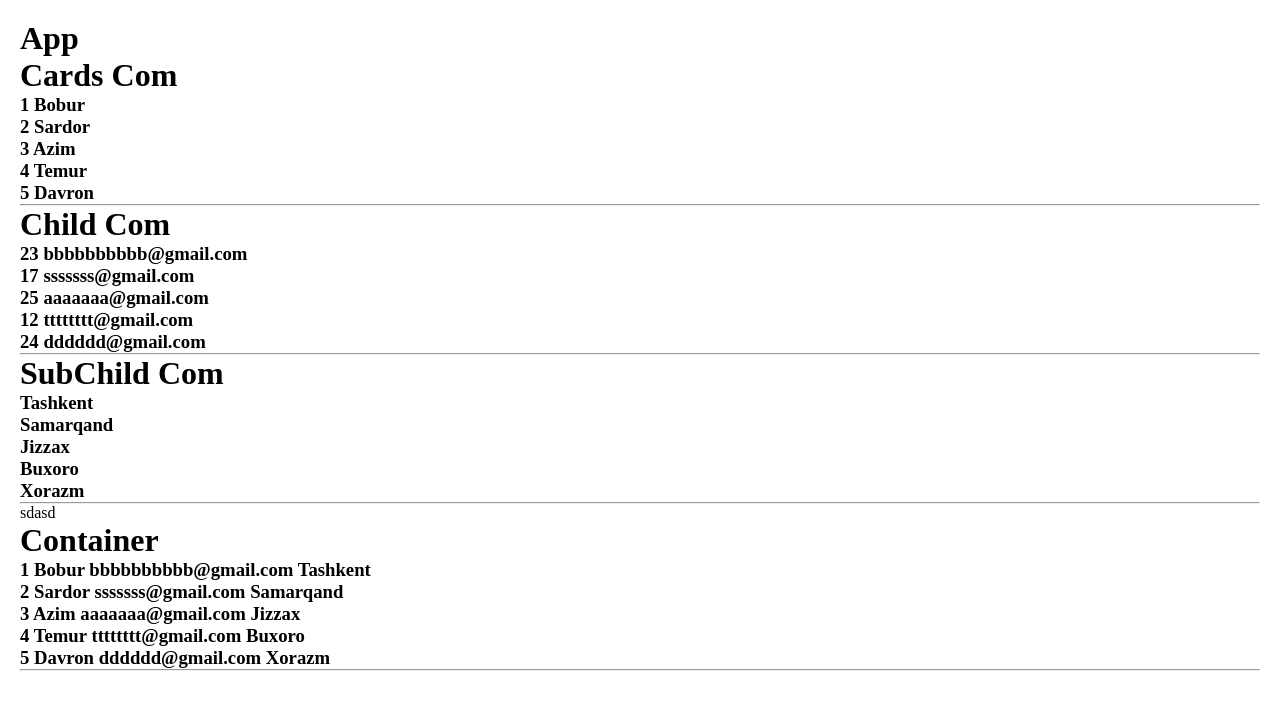
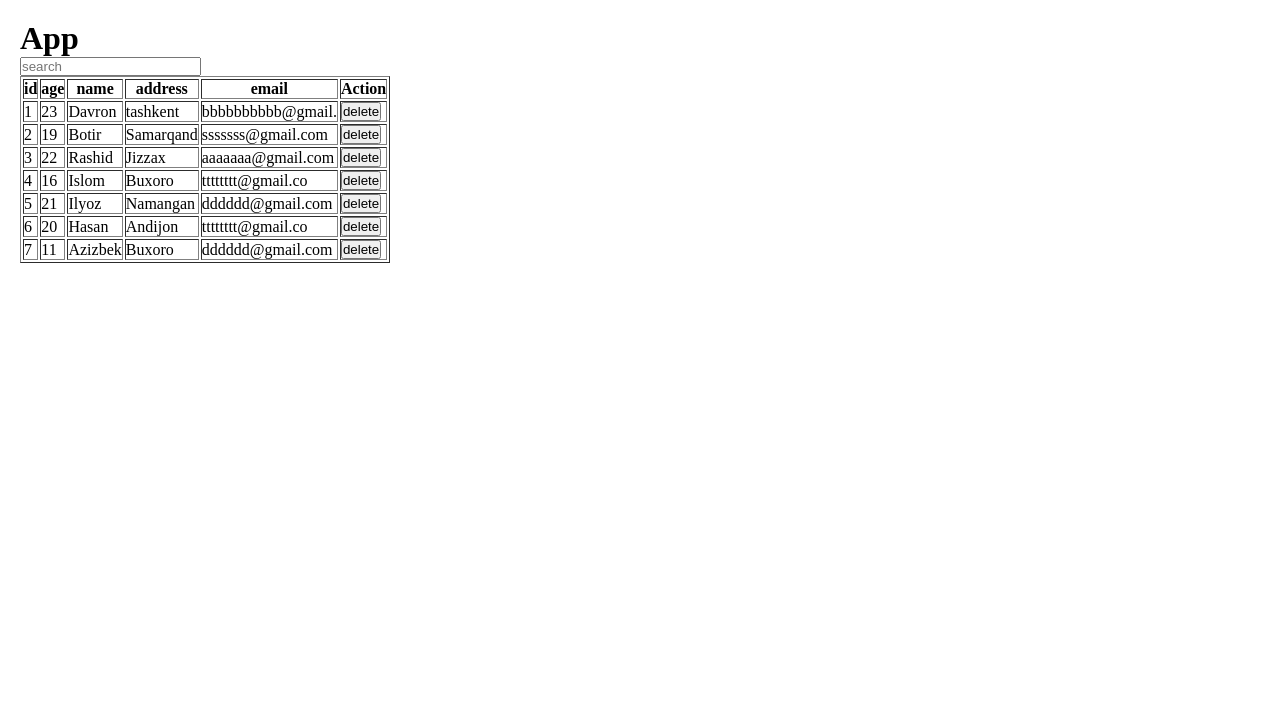
Before and after one commit to Mirmukhsit/firstreact, a React (Create React App) app: page / in a window 1280 px wide. Shown: the top 710 px of the page. Built offline with nearby package versions, Linux system fonts and the light colour scheme; the HTML template or start-up script is replaced by a standard one.

Commit message:
search and delete

```diff
--- a/src/App.js
+++ b/src/App.js
@@ -1,22 +1,20 @@
 import React from 'react'
-import Cards from './components/Card'
-// import ChildCom from './components/ChildCom'
-import Container from './components/Container'
+import Map from './components/Map';
+
 
 const data = [
-  {id:1,names:"Bobur",age:23, email:"bbbbbbbbbb@gmail.com",address:"Tashkent"},
+  {id:1,names:"Bobur",age:23,  email:"bbbbbbbbbb@gmail.com",address:"Tashkent"},
   {id:2,names:"Sardor",age:17, email:"sssssss@gmail.com",address:"Samarqand"},
-  {id:3,names:"Azim",age:25, email:"aaaaaaa@gmail.com",address:"Jizzax"},
-  {id:4,names:"Temur",age:12, email:"tttttttt@gmail.com",address:"Buxoro"},
+  {id:3,names:"Azim",age:25,   email:"aaaaaaa@gmail.com",address:"Jizzax"},
+  {id:4,names:"Temur",age:12,  email:"tttttttt@gmail.com",address:"Buxoro"},
   {id:5,names:"Davron",age:24, email:"dddddd@gmail.com",address:"Xorazm"},
-]
+];
+
 function App() {
   return (
     <div style={{padding:"20px"}}>
       <h1>App</h1>
-      <Cards datas={data}/>
-      sdasd
-      <Container datas={data}/>
+      <Map />
     </div>
   )
 }
--- /dev/null
+++ b/src/Moc.js
@@ -0,0 +1,9 @@
+export const data = [
+    { id: 1, age: 23,email:"bbbbbbbbbb@gmail.", name: "Davron", address: "tashkent" },
+    { id: 2, age: 19,email:"sssssss@gmail.com", name: "Botir", address: "Samarqand" },
+    { id: 3, age: 22,email:"aaaaaaa@gmail.com", name: "Rashid", address: "Jizzax" },
+    { id: 4, age: 16,email:"tttttttt@gmail.co", name: "Islom", address: "Buxoro" },
+    { id: 5, age: 21,email:"dddddd@gmail.com", name: "Ilyoz", address: "Namangan" },
+    { id: 6, age: 20,email:"tttttttt@gmail.co", name: "Hasan", address: "Andijon" },
+    { id: 7, age: 11,email:"dddddd@gmail.com", name: "Azizbek", address: "Buxoro" },
+];
--- a/src/components/Card.jsx
+++ /dev/null
@@ -1,20 +0,0 @@
-import React from 'react'
-import ChildCom from './Childcom';
-
-function Cards({datas}) {
-    console.log(datas);
-  return (
-    <div>
-        <h1>Cards Com</h1>
-        <h3>{datas[0].id} {datas[0].names}</h3>
-        <h3>{datas[1].id} {datas[1].names}</h3>
-        <h3>{datas[2].id} {datas[2].names}</h3>
-        <h3>{datas[3].id} {datas[3].names}</h3>
-        <h3>{datas[4].id} {datas[4].names}</h3>
-        <hr />
-        <ChildCom data={datas}/>
-    </div>
-  )
-}
-
-export default Cards
--- a/src/components/Childcom.jsx
+++ /dev/null
@@ -1,20 +0,0 @@
-import React from 'react'
-import SubChildCom from './SubChildCom';
-
-function ChildCom({data}) {
-    console.log(data,"data");
-  return (
-    <div>
-        <h1>Child Com</h1>
-        <h3>{data[0].age} {data[0].email}</h3>
-        <h3>{data[1].age} {data[1].email}</h3>
-        <h3>{data[2].age} {data[2].email}</h3>
-        <h3>{data[3].age} {data[3].email}</h3>
-        <h3>{data[4].age} {data[4].email}</h3>
-        <hr />
-        <SubChildCom address={data}/>
-    </div>
-  )
-}
-
-export default ChildCom
--- a/src/components/Container.jsx
+++ /dev/null
@@ -1,17 +0,0 @@
-import React from 'react'
-
-function Container({datas}) {
-  return (
-    <div>
-        <h1>Container</h1>
-        <h3>{datas[0].id} {datas[0].names} {datas[0].email} {datas[0].address}</h3>
-        <h3>{datas[1].id} {datas[1].names} {datas[1].email} {datas[1].address}</h3>
-        <h3>{datas[2].id} {datas[2].names} {datas[2].email} {datas[2].address}</h3>
-        <h3>{datas[3].id} {datas[3].names} {datas[3].email} {datas[3].address}</h3>
-        <h3>{datas[4].id} {datas[4].names} {datas[4].email} {datas[4].address}</h3>
-        <hr />
-    </div>
-  )
-}
-
-export default Container
--- /dev/null
+++ b/src/components/Map.jsx
@@ -0,0 +1,54 @@
+import React, {useState} from 'react'
+import { data } from '../Moc';
+
+function Map() {
+  const [search, setSearch]=useState("")
+  const [datas, setData]=useState(data)
+  const onSearch = (event) => {
+    setSearch(event.target.value);
+    let res = datas.filter(val=>val.name.includes(search))
+    setData(res)
+  }
+  const onDelete = (id) =>{
+    let result = datas.filter(val=>val.id !== id)
+    setData(result)
+  }
+  return (
+    <div>
+      <input type="text" placeholder='search' onChange = {onSearch} />
+      <table border="1">
+        <thead>
+          <tr>
+            <th>id </th>
+            <th>age</th>
+            <th>name</th>
+            <th>address</th>
+            <th>email</th>
+            <th>Action</th>
+          </tr>
+        </thead>
+        <tbody>
+          {
+            datas.map((val,inx)=>{
+              return(
+                <tr key = {val.id}>
+                  <td>{val.id}</td>
+                  <td>{val.age}</td>
+                  <td>{val.name}</td>
+                  <td>{val.address}</td>
+                  <td>{val.email}</td>
+                  <td>
+                    <button onClick={() => onDelete(val.id)}>delete</button>
+                  </td>
+                </tr>
+              )
+            })
+          }
+        </tbody>
+      </table>
+    </div>
+  )
+}
+
+
+export default Map;
--- a/src/components/SubChildCom.jsx
+++ /dev/null
@@ -1,19 +0,0 @@
-import React from 'react'
-
-function SubChildCom({address}) {
-    console.log(address,"adress");
-  return (
-    <div>
-        <h1>SubChild Com</h1>
-        <h3>{address[0].address} </h3>
-        <h3>{address[1].address} </h3>
-        <h3>{address[2].address} </h3>
-        <h3>{address[3].address} </h3>
-        <h3>{address[4].address} </h3>
-        <hr />
-
-    </div>
-  )
-}
-
-export default SubChildCom
```
Also changed, not shown: src/App.css (added).
